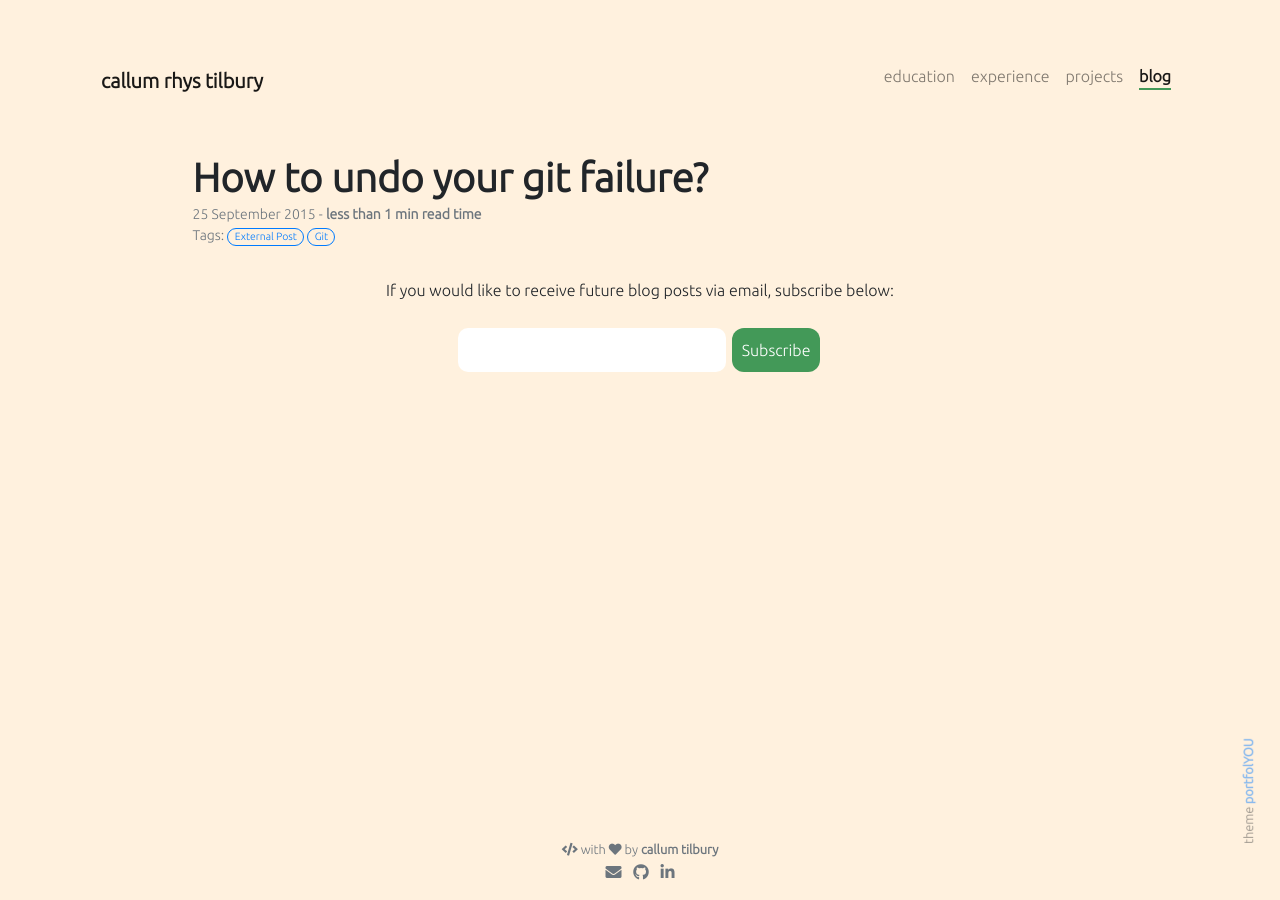
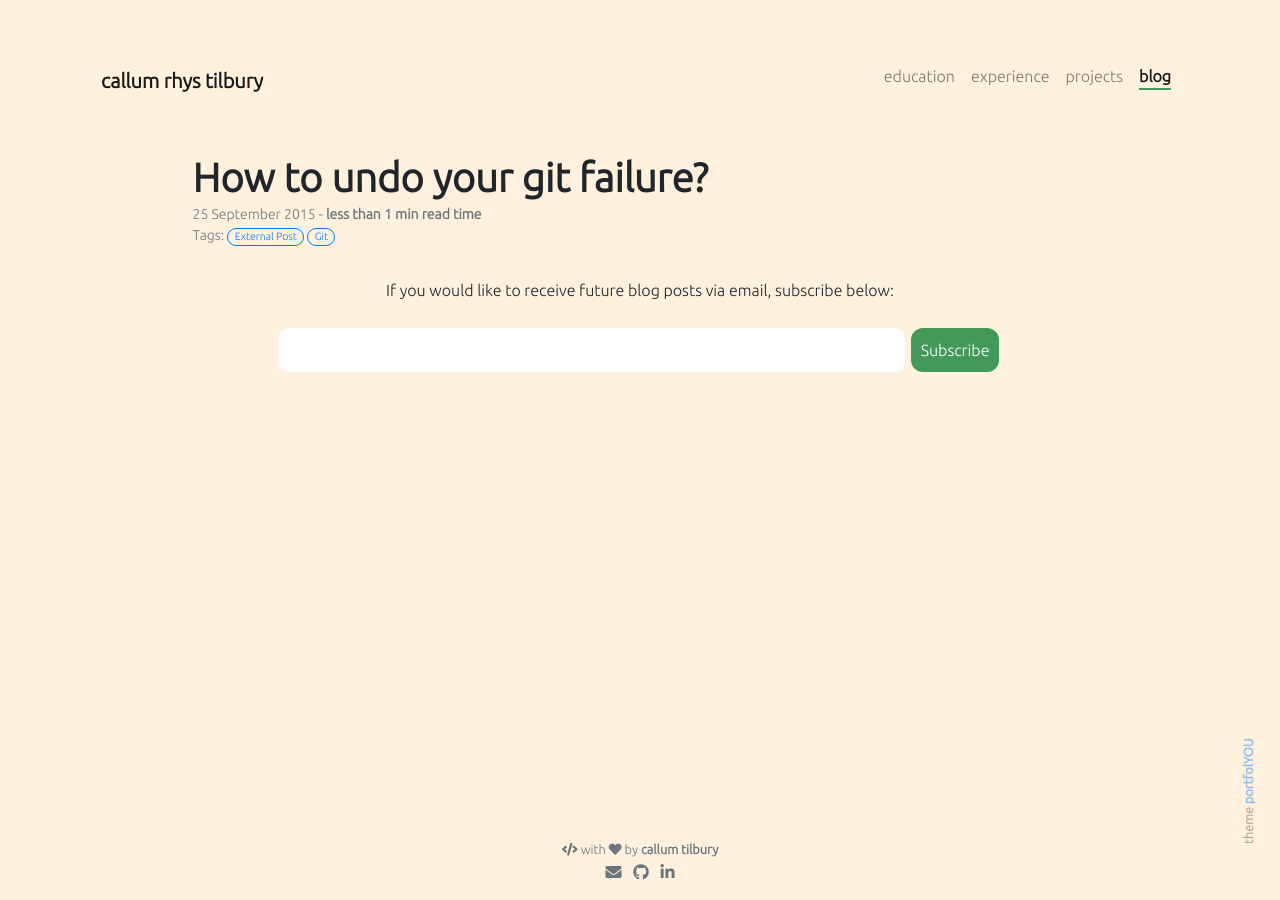
Before and after one commit to callumtilbury/callumtilbury.github.io, a Jekyll site: the page built from _posts/2015-09-25-how-to-undo-your-git-failure.md, in a window 1280 px wide. Built offline with Jekyll 4.4.1, drawn with Linux system fonts in a browser that asks for light colours; nearby versions of some CDN libraries; our own code applies the rules of GitHub Pages for plain Markdown files.

Commit message:
Widened email entry field.

```diff
--- a/assets/css/style.css
+++ b/assets/css/style.css
@@ -289,7 +289,7 @@ input[type="text"], input[type="password"] {
   padding: 10px;
   border-width: 0px;
   border-style: solid;
-  width: 30%;
+  width: 70%;
   border-radius: 10px 10px 10px 10px;
 }
 
```
